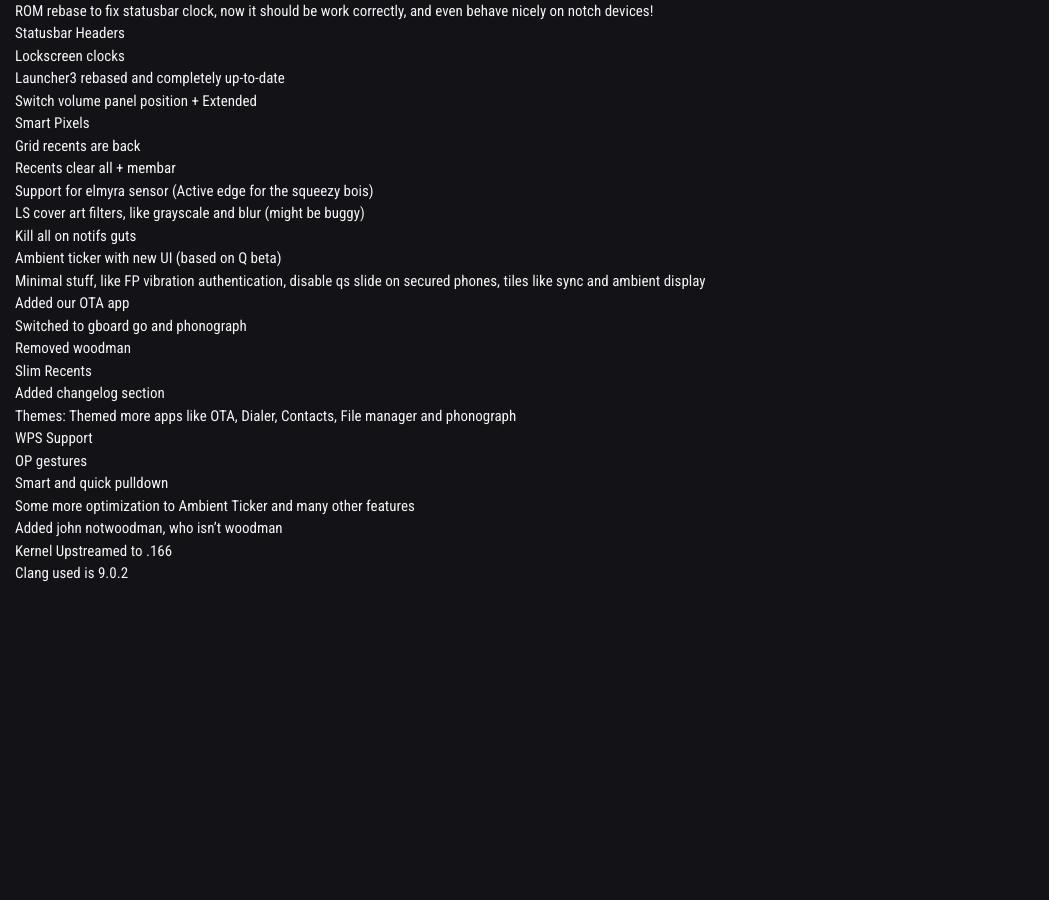
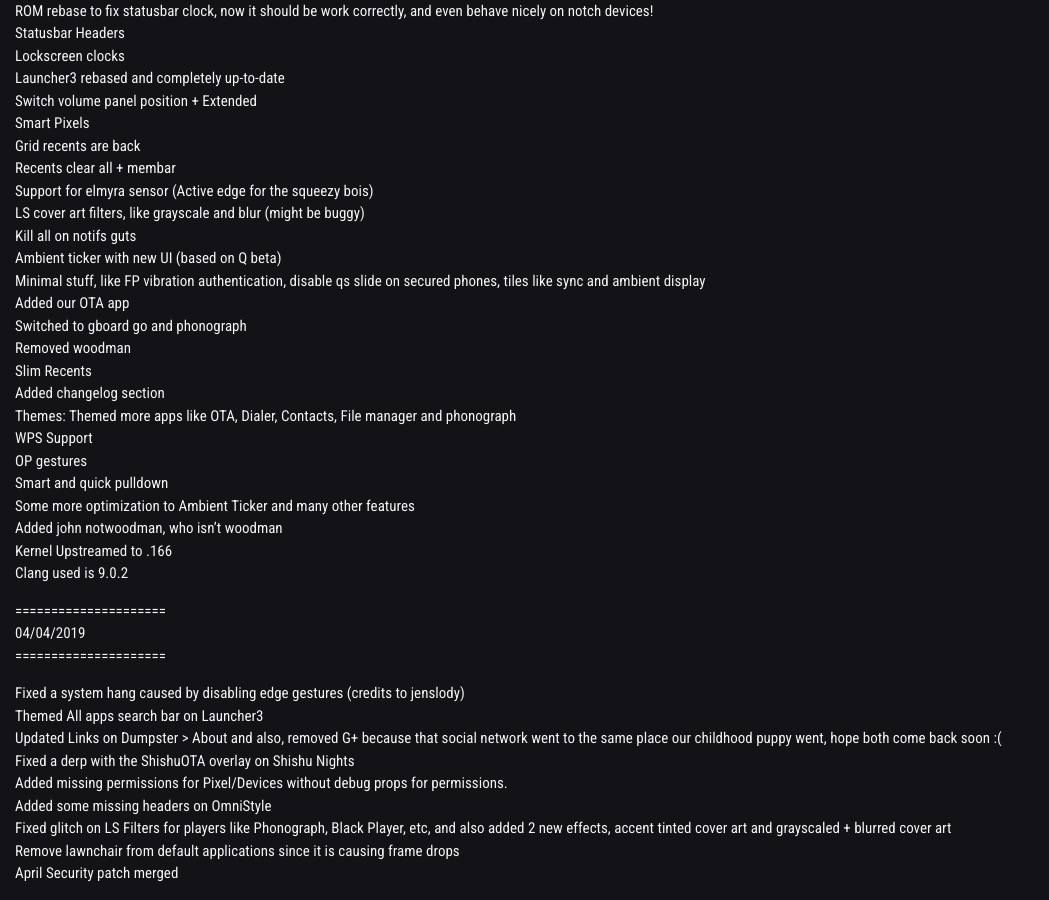
Before and after one commit to tyazx/BootleggersROM-Devices.github.io, a Jekyll site: the page built from _changelog/enchilada.md, in a window 1280 px wide and 900 px high, scrolled down 1358 px. Shown: the whole window, without its empty margins (0-1049 px from the left). Built offline with Jekyll 4.4.1, drawn with Linux system fonts in a browser that asks for light colours; nearby versions of some CDN libraries; before the commit the page ends 1958 px from its top, so only the background shows below that.

Commit message:
Changelog updated

```diff
--- a/_changelog/enchilada.md
+++ b/_changelog/enchilada.md
@@ -161,3 +161,16 @@ Update gcam(thanks to arnova)
 * Added john notwoodman, who isn't woodman
 * Kernel Upstreamed to  .166
 * Clang used is 9.0.2
+
+=====================
+    04/04/2019
+=====================
+* Fixed a system hang caused by disabling edge gestures (credits to jenslody)
+* Themed All apps search bar on Launcher3
+* Updated Links on Dumpster > About and also, removed G+ because that social network went to the same place our childhood puppy went, hope both come back soon :(
+* Fixed a derp with the ShishuOTA overlay on Shishu Nights
+* Added missing permissions for Pixel/Devices without debug props for permissions.
+* Added some missing headers on OmniStyle
+* Fixed glitch on LS Filters for players like Phonograph, Black Player, etc, and also added 2 new effects, accent tinted cover art and grayscaled + blurred cover art
+* Remove lawnchair from default applications since it is causing frame drops
+* April Security patch merged
```
